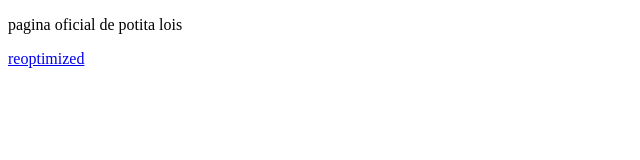
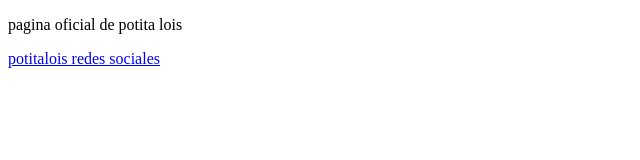
Before and after one commit to potitalois/potitalois.github.io, a plain HTML site: page index.html in a window 1280 px wide. Shown: the whole page, without its empty margins (0-640 px from the left). Drawn offline with Linux system fonts and the light colour scheme.

Commit message:
Update index.html

```diff
--- a/index.html
+++ b/index.html
@@ -9,7 +9,7 @@
   <p>pagina oficial de potita lois</p>
 
   <a href="https://potitalois.github.io/reoptimized">
-    reoptimized
+    potitalois redes sociales
   </a>
 
 </body>
```
